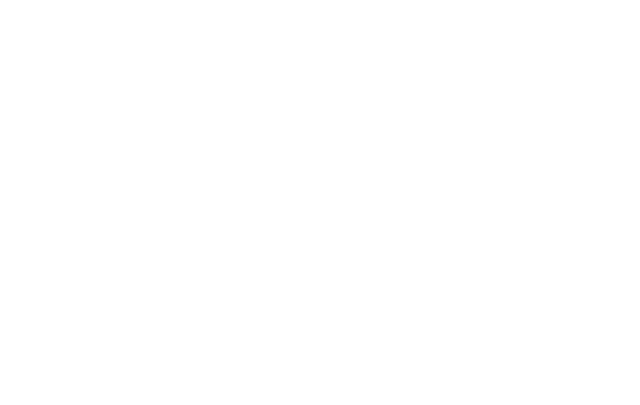
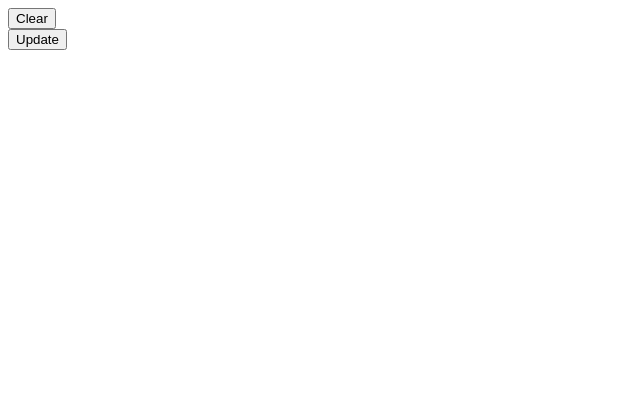
Before and after one commit to JouzaLoL/Odin_etchasketch, a plain HTML site: page index.html in a window 1280 px wide. Shown: the whole page, without its empty margins (0-640 px from the left). Drawn offline with Linux system fonts and the light colour scheme.

Commit message:
Add basic functionality

```diff
--- a/index.html
+++ b/index.html
@@ -1,12 +1,18 @@
 <!DOCTYPE html>
 <html lang="en">
+
 <head>
     <meta charset="UTF-8">
     <title>Etch-a-Sketch</title>
     <link rel="stylesheet" href="style/style.css">
+</head>
+
+<body>
+    <button id="clear" onclick="clearGrid()">Clear</button><br>
+    <button id="update" onclick="updateGrid()">Update </button><br>
+    <div id="container"></div>
+    <script type="text/javascript" src="script/jquery.js"></script>
     <script type="text/javascript" src="script/main.js"></script>
-</head>
-<body>
+</body>
 
-</body>
 </html>
--- a/script/main.js
+++ b/script/main.js
@@ -1,13 +1,54 @@
+function createTable(a, element) {
 
+    if (a === null) {
+        a = 30;
+    }
 
-/**
- *
- */
-function generateGrid() {
-    var div = "<div></div>";
-    for (i = 0; i < 16; i++) {
-        for (i = 0; i < 16; i++) {
-            document.appendChild(div);
+    var tableElem, rowElem, colElem;
+
+    //Compute the dimensions of pixels
+    var pixelW = pixelH = 600 / a;
+
+    if (a === "") { //Don't create a table with 0 rows
+        return;
+    } else {
+        tableElem = document.createElement('table');
+
+        for (var i = 0; i < a; i++) {
+            rowElem = document.createElement('tr'); //Create the row
+
+            for (var j = 0; j < a; j++) {
+                colElem = document.createElement('td');
+                rowElem.appendChild(colElem);
+            }
+
+            tableElem.appendChild(rowElem);
         }
+        if (element === null) {
+            $('#container').append(tableElem);
+        } else {
+            $("html").find(element).append(tableElem);
+        }
+
     }
+
+    $('td').width(pixelW).height(pixelH); //Set the pixel dimensions
+    $('td').hover(function () {
+        $(this).addClass("painted");
+    });
 }
+
+function updateGrid() {
+    var n = prompt("Please enter the size of the grid:", 64);
+    $('table').remove();
+    createTable(n, "#container");
+
+}
+
+function clearGrid() {
+    $('td').removeClass('painted');
+}
+
+$(document).ready(function () {
+    createTable(20, "#container");
+});
```
